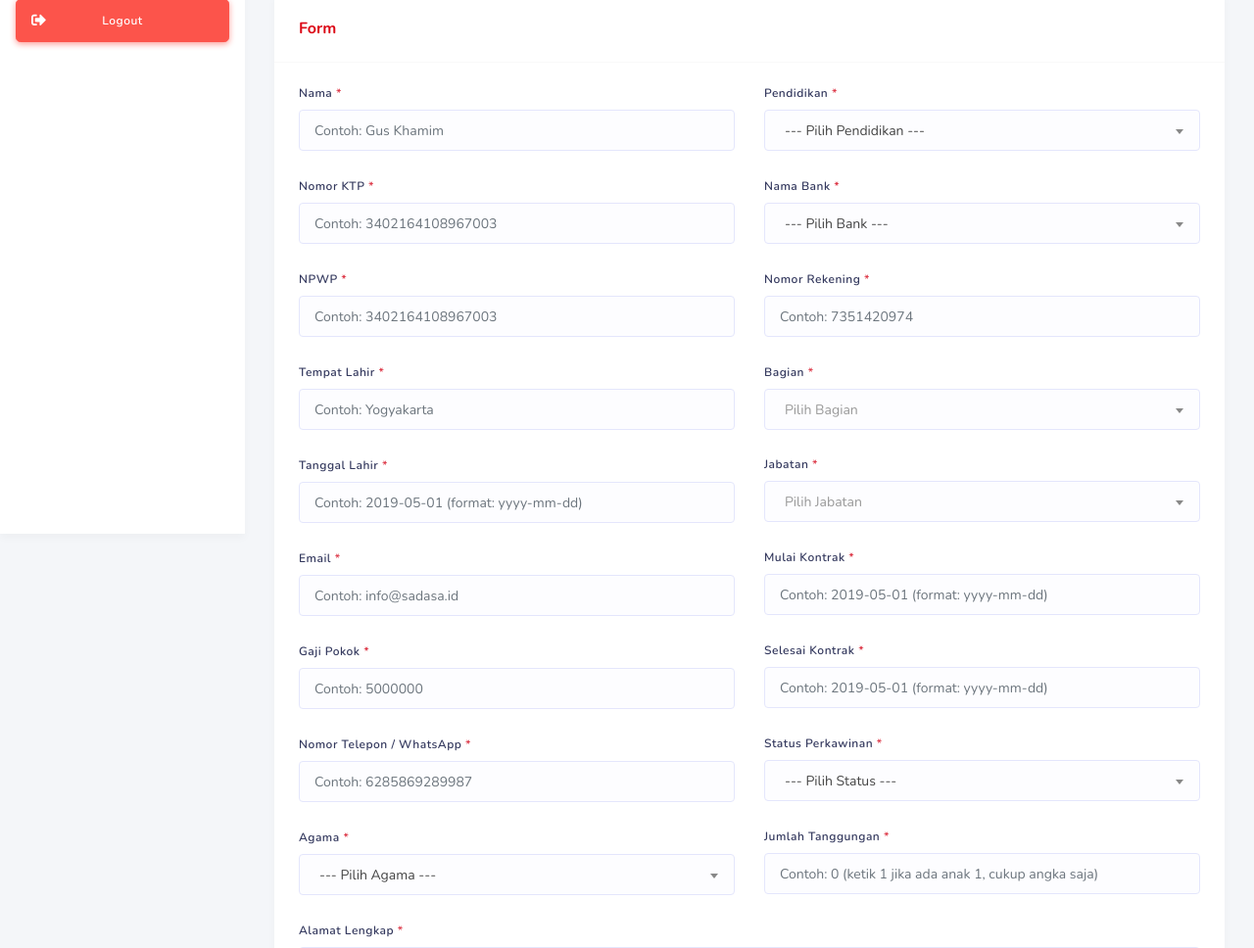
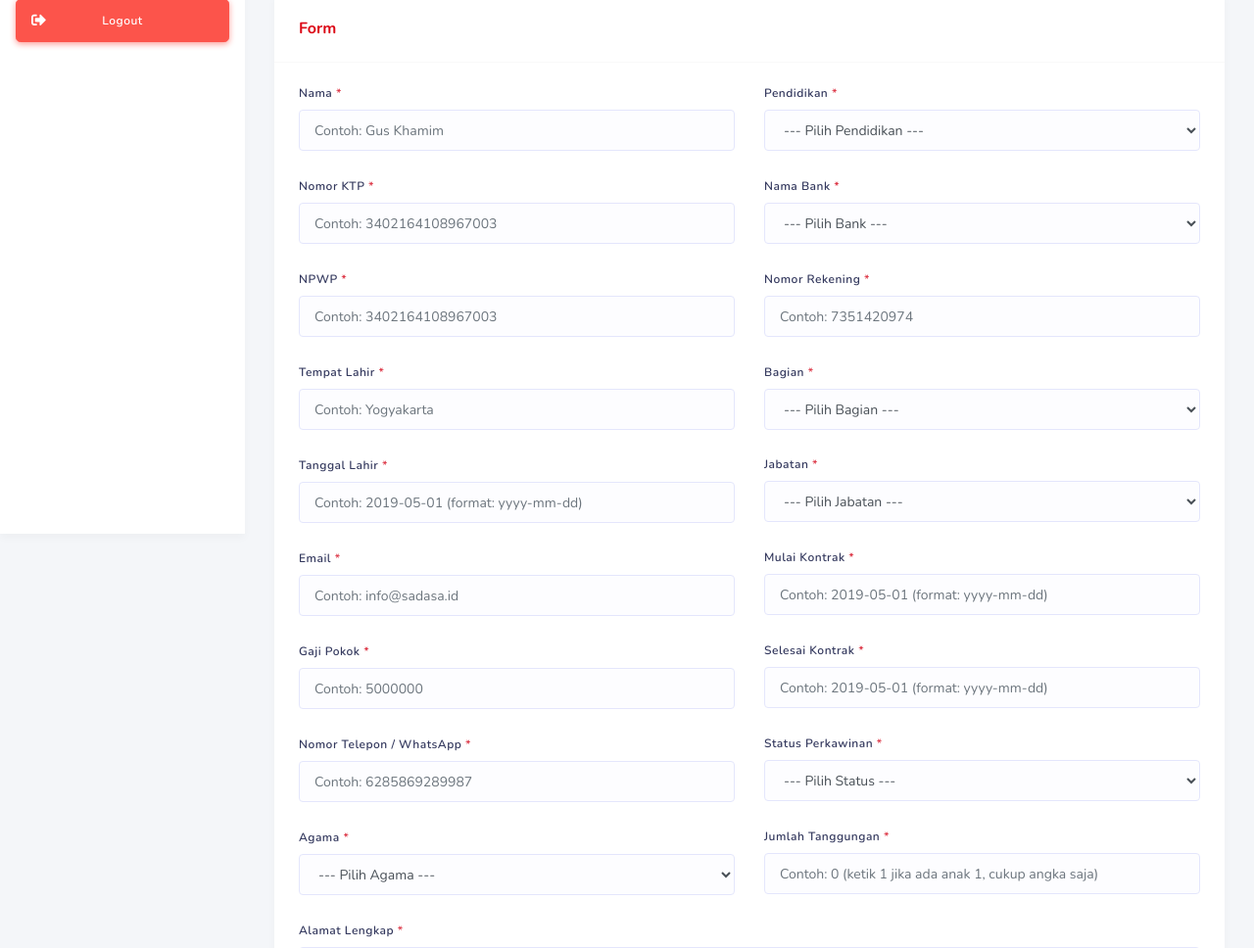
Before and after one commit to amimhayden22/Sistem-Informasi-SDM-Skripsi, a Laravel app: template resources/views/employees/create.blade.php in a window 1280 px wide. Shown: the part 255-1223 px from the top of the page at 98% size. Run offline with Laravel 8, Linux system fonts and the light colour scheme; the template is opened without the code that fills it, so the values that code supplies are empty; some libraries are stand-ins or nearby versions.

Commit message:
update code

```diff
--- a/resources/views/employees/create.blade.php
+++ b/resources/views/employees/create.blade.php
@@ -194,7 +194,7 @@ Form Tambah Karyawan
 
                                     <div class="form-group">
                                         <label for="religion" class="form-label">Agama <span class="text-danger">*</span></label>
-                                        <select id="religion" type="text" class="form-control @error('religion') is-invalid @enderror" name="religion" value="{{ old('religion') }}" required autocomplete="religion">
+                                        <select id="religion" class="form-control @error('religion') is-invalid @enderror select2" name="religion" value="{{ old('religion') }}" required autocomplete="religion">
                                             <option value="" disabled selected>--- Pilih Agama ---</option>
                                             <option value="Islam" {{ old('religion') == 'Islam' ? 'selected' : '' }}>Islam</option>
                                             <option value="Kristen Protestan" {{ old('religion') == 'Kristen Protestan' ? 'selected' : '' }}>Kristen Protestan</option>
@@ -219,7 +219,7 @@ Form Tambah Karyawan
                                 <div class="col-6">
                                     <div class="form-group">
                                         <label for="education" class="form-label">Pendidikan <span class="text-danger">*</span></label>
-                                        <select id="education" type="text" class="form-control @error('education') is-invalid @enderror" name="education" value="{{ old('education') }}" required autocomplete="education">
+                                        <select id="education" class="form-control @error('education') is-invalid @enderror select2" name="education" value="{{ old('education') }}" required autocomplete="education">
                                             <option value="" disabled selected>--- Pilih Pendidikan ---</option>
                                             <option value="SMA" {{ old('education') == 'SMA' ? 'selected' : '' }}>SMA</option>
                                             <option value="SMK" {{ old('education') == 'SMK' ? 'selected' : '' }}>SMK</option>
@@ -244,7 +244,7 @@ Form Tambah Karyawan
 
                                     <div class="form-group">
                                         <label for="bank">Nama Bank <span class="text-danger">*</span></label>
-                                        <select id="bank" type="text" class="form-control @error('bank') is-invalid @enderror" name="bank" required autocomplete="bank">
+                                        <select id="bank" class="form-control @error('bank') is-invalid @enderror select2" name="bank" required autocomplete="bank">
                                             <option value="" disabled selected>--- Pilih Bank ---</option>
                                             <option value="BCA" {{ old('bank') == 'BCA' ? 'selected' : '' }}>BCA</option>
                                             <option value="BRI" {{ old('bank') == 'BRI' ? 'selected' : '' }}>BRI</option>
@@ -356,7 +356,7 @@ Form Tambah Karyawan
 
                                     <div class="form-group">
                                         <label for="marital_status">Status Perkawinan <span class="text-danger">*</span></label>
-                                        <select id="marital_status" type="text" class="form-control @error('marital_status') is-invalid @enderror" name="marital_status" required autocomplete="marital_status">
+                                        <select id="marital_status" class="form-control @error('marital_status') is-invalid @enderror select2" name="marital_status" required autocomplete="marital_status">
                                             <option value="" disabled selected>--- Pilih Status ---</option>
                                             <option value="Lajang" {{ old('marital_status') == 'Lajang' ? 'selected' : '' }}>Lajang</option>
                                             <option value="Menikah" {{ old('marital_status') == 'Menikah' ? 'selected' : '' }}>Menikah</option>
@@ -487,24 +487,6 @@ Form Tambah Karyawan
     // Inisialisasi elemen tanggal yang sama
     var datepickerElements = ["#date_of_birth", "#start_contract", "#end_of_contract"];
 
-    // Menerapkan select2 pada elemen part_id
-    $(".partName").select2({
-        placeholder: "Pilih Bagian",
-        allowClear: true
-    });
-
-    // Menerapkan select2 pada elemen position_id
-    $(".position_id").select2({
-        placeholder: "Pilih Jabatan",
-        allowClear: true
-    });
-
-    $("#bank").select2()
-    $("#religion").select2()
-    $("#education").select2()
-    $("#marital_status").select2()
-
-
     // Menerapkan datepicker pada semua elemen tanggal yang sama
     datepickerElements.forEach(function(element) {
         $(element).datepicker({
```
